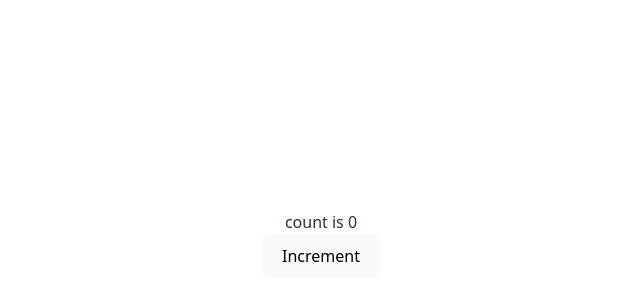
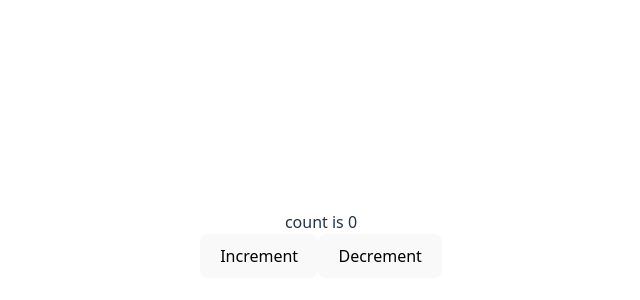
Before and after one commit to DFKorn/learn-zustand, a React (Vite) app: page / in a window 1280 px wide. Shown: the part 156-456 px from the top of the page, without its empty margins (319-959 px from the left). Built offline with nearby package versions, Linux system fonts and the light colour scheme.

Commit message:
add increment\decrement

```diff
--- a/src/App.tsx
+++ b/src/App.tsx
@@ -8,11 +8,14 @@ function App() {
 }
 
 const OtherComponent = ({ count }: { count: number }) => {
+  const increment = useCounterStore((state) => state.increment);
+  const decrement = useCounterStore((state) => state.decrement);
   return (
     <div>
       count is {count}
       <div>
-        <button>Increment</button>
+        <button onClick={increment}>Increment</button>
+        <button onClick={decrement}>Decrement</button>
       </div>
     </div>
   );
```
